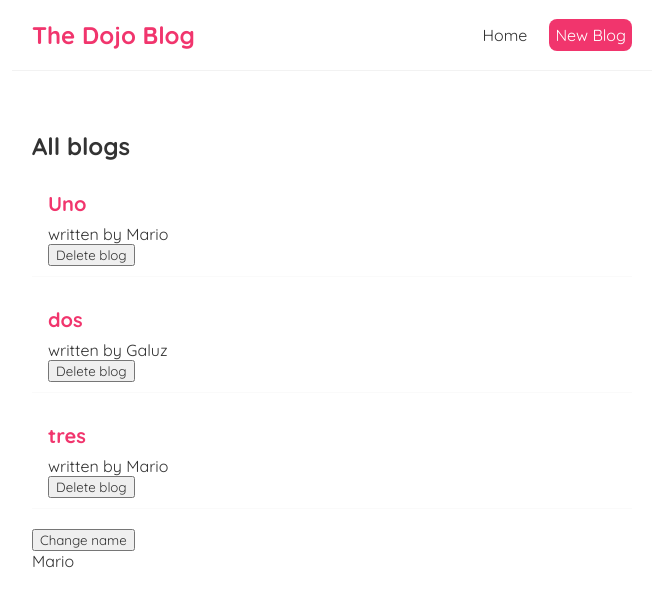
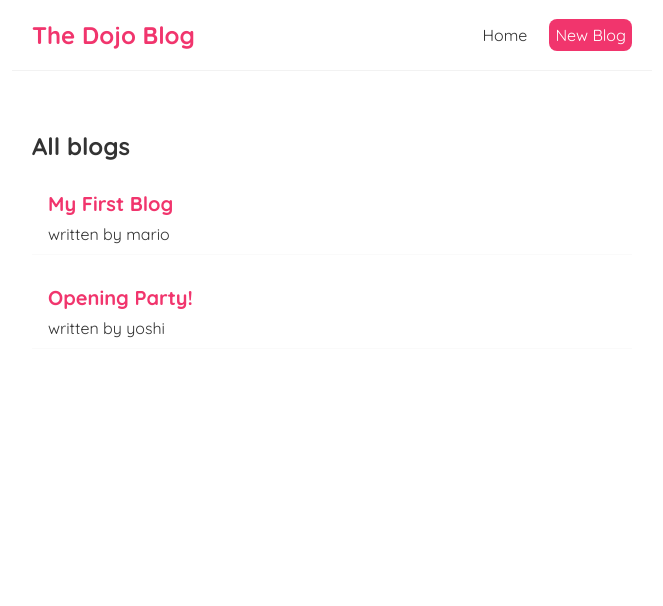
Before and after one commit to Galuz/pruebas-con-react, a React (Create React App) app: page / in a window 1280 px wide. Shown: the top 606 px of the page, without its empty margins (308-971 px from the left). Built offline with nearby package versions, Linux system fonts and the light colour scheme; data requests are answered from the project's data file.

Commit message:
main - fetching data(17)

```diff
--- a/src/BlogList.js
+++ b/src/BlogList.js
@@ -1,4 +1,4 @@
-const BlogList = ({ blogs, title, handleDelete }) => {
+const BlogList = ({ blogs, title }) => {
     return (
         <div className="blog-list">
             <h2>{title}</h2>
@@ -6,7 +6,6 @@
                 <div className="blog-preview" key={blog.id}>
                     <h2>{ blog.title }</h2>
                     <p>written by { blog.author }</p>
-                    <button onClick={() => handleDelete(blog.id)}>Delete blog</button>
                 </div>
             ))}
         </div>
--- a/src/Home.js
+++ b/src/Home.js
@@ -2,30 +2,24 @@
 import BlogList from './BlogList'
 
 const Home = () => {
-    const [blogs, setBlogs] = useState([
-        { title: 'Uno', body: 'lorem ipsum...', author: 'Mario', id: 1 },
-        { title: 'dos', body: 'lorem ipsum...', author: 'Galuz', id: 2 },
-        { title: 'tres', body: 'lorem ipsum...', author: 'Mario', id: 3 },
-    ])
+    const [blogs, setBlogs] = useState(null)
 
     const [name, setName] = useState('Mario')
 
-    const handleDelete = (id) => {
-        const newBlogs = blogs.filter(blog => blog.id !== id)
-        setBlogs(newBlogs)
-    }
-
-    useEffect(() => { // use efect se ejecuta cada que el sitio de rederiza.
-        console.log('use effect ran')
-        console.log(blogs)
-        console.log(name, 'name')
-    }, [name]) // si usas el segundo argumento vacio, solo se ejecutara la primera vez que la pagina se cargue, pero si agregas un valor se ejecutara cada que ese valor cambie.
+    useEffect(() => {
+        fetch('http://localhost:8000/blogs')
+        .then(response => {
+            return response.json()
+        })
+        .then((data) => {
+            console.log(data)
+            setBlogs(data)
+        })
+    }, [])
 
     return (
         <div className="home">
-            <BlogList blogs={blogs} title='All blogs' handleDelete={handleDelete}/>
-            <button onClick={() => setName('luigi')}>Change name</button>
-            <p>{name}</p>
+           {blogs && <BlogList blogs={blogs} title='All blogs'/> }
         </div>
     );
 }
```
